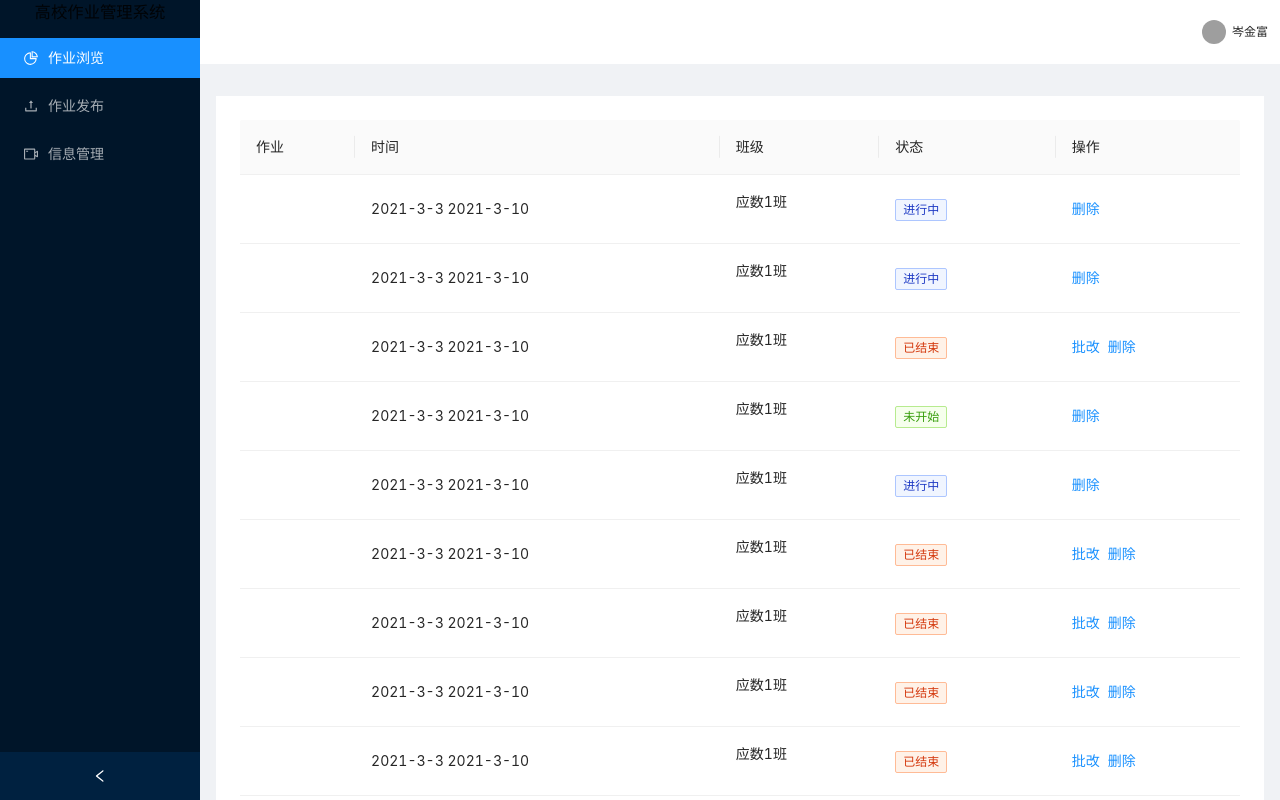
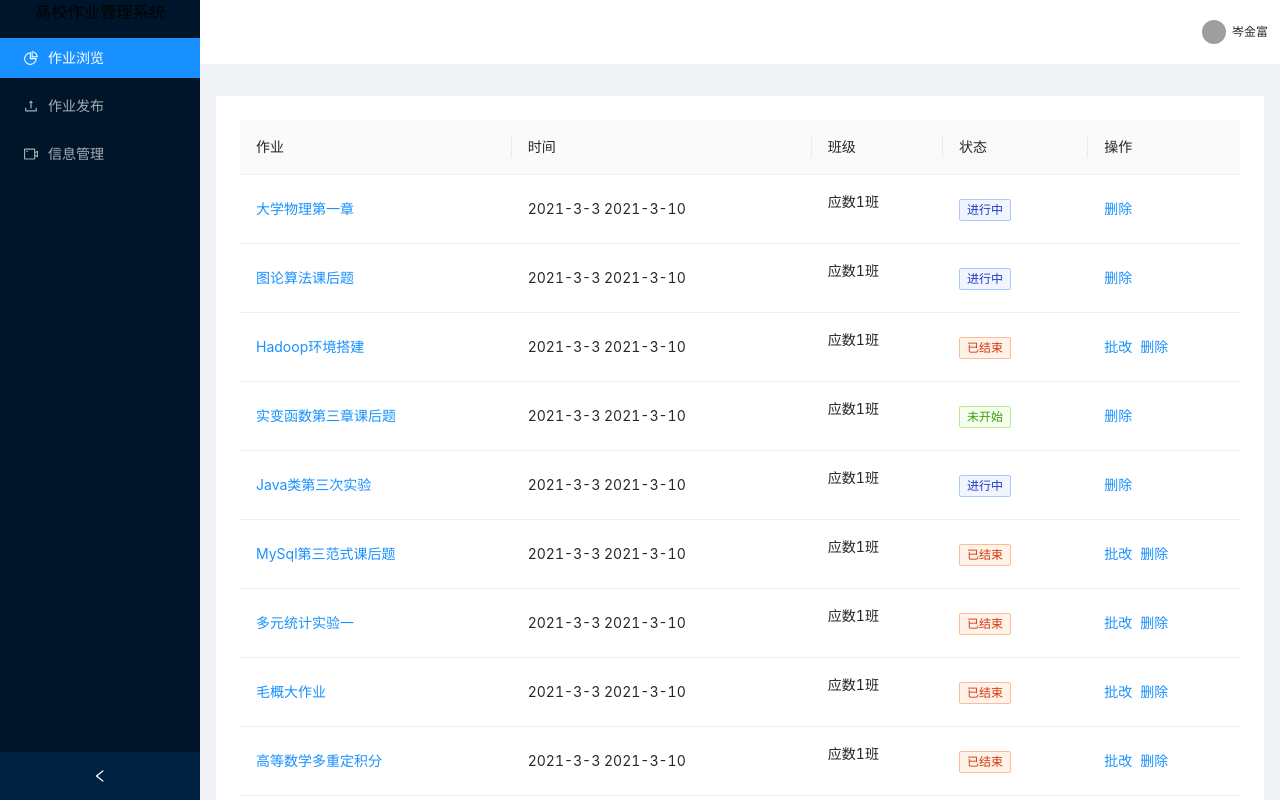
Before and after one commit to ryancen404/assignment-manager-frontend, a React (Create React App) app: page /browse in a window 1280 px wide. Shown: the top 800 px of the page. Built offline with nearby package versions, Linux system fonts and the light colour scheme; grey boxes are pictures that could not be loaded.

Commit message:
Revert "move index to src"
This reverts commit 75ca86805d163dc4b893dc5e3fd7856d07dd0f92.

```diff
--- a/src/pages/Browse/index.tsx
+++ b/src/pages/Browse/index.tsx
@@ -4,10 +4,9 @@ import { Route, Switch, useRouteMatch, Link } from "react-router-dom";
 
 import BrowseDetailPage from "./Detail";
 import { router } from "../../router"
-import { AssignmentStatus, Assignment, DetailClass } from "../../types"
+import { AssignmentStatus, Assignment, Class } from "../../types"
 
 import assignmentService from "../../services/teacher/assignment";
-import { ColumnsType } from 'antd/lib/table/Table';
 
 interface BrowseProps {
   style: CSSProperties,
@@ -22,13 +21,15 @@ const AssignmentBrowsePage = (props: BrowseProps) => {
 
   // 首次执行请求作业列表数组
   useEffect(() => {
+    log(assignments);
     requestAllAssignment()
+    log(assignments);
   }, [])
 
-  const columns: ColumnsType<Assignment> = [
+  const columns = [
     {
       title: "作业",
-      dataIndex: "assignName",
+      dataIndex: "name",
       key: "name",
       render: (text: string, record: Assignment) =>
         (<Link to={`${match.path}/${record.assignId}`}>{text}</Link>),
@@ -42,7 +43,7 @@ const AssignmentBrowsePage = (props: BrowseProps) => {
       title: '班级',
       key: "classs",
       dataIndex: 'classs',
-      render: (record: DetailClass[]) => {
+      render: (record: Class[]) => {
         log("render.", record)
         return(
           <>
@@ -102,6 +103,7 @@ const AssignmentBrowsePage = (props: BrowseProps) => {
           <BrowseDetailPage />
         </Route>
         <Route path={match.path}>
+          {log(assignments)}
           <Table columns={columns} dataSource={assignments} />
         </Route>
       </Switch>
```
